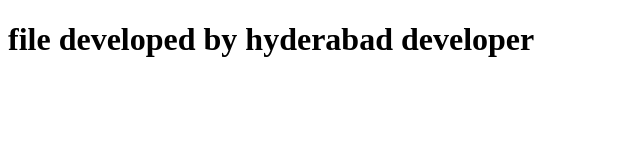
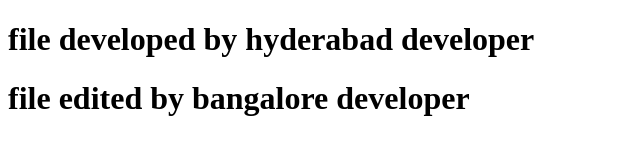
Before and after one commit to Naresh-vangapati/Cloning, a plain HTML site: page index.html in a window 1280 px wide. Shown: the whole page, without its empty margins (0-640 px from the left). Drawn offline with Linux system fonts and the light colour scheme.

Commit message:
Bangalore developer code

```diff
--- a/index.html
+++ b/index.html
@@ -7,5 +7,6 @@
 </head>
 <body>
     <h1>file developed by hyderabad developer</h1>
+    <h1>file edited by bangalore developer</h1>
 </body>
 </html>
```
